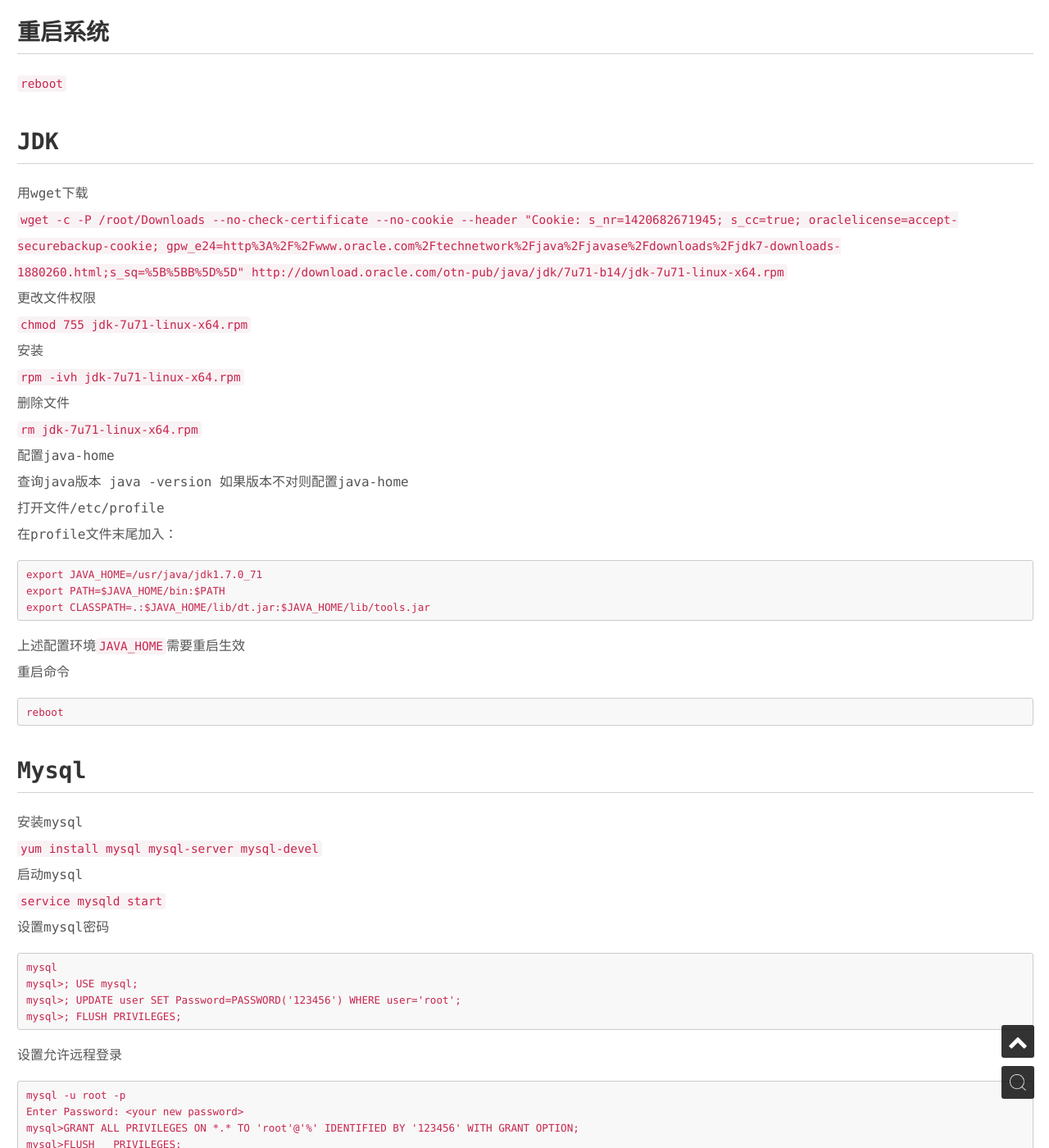
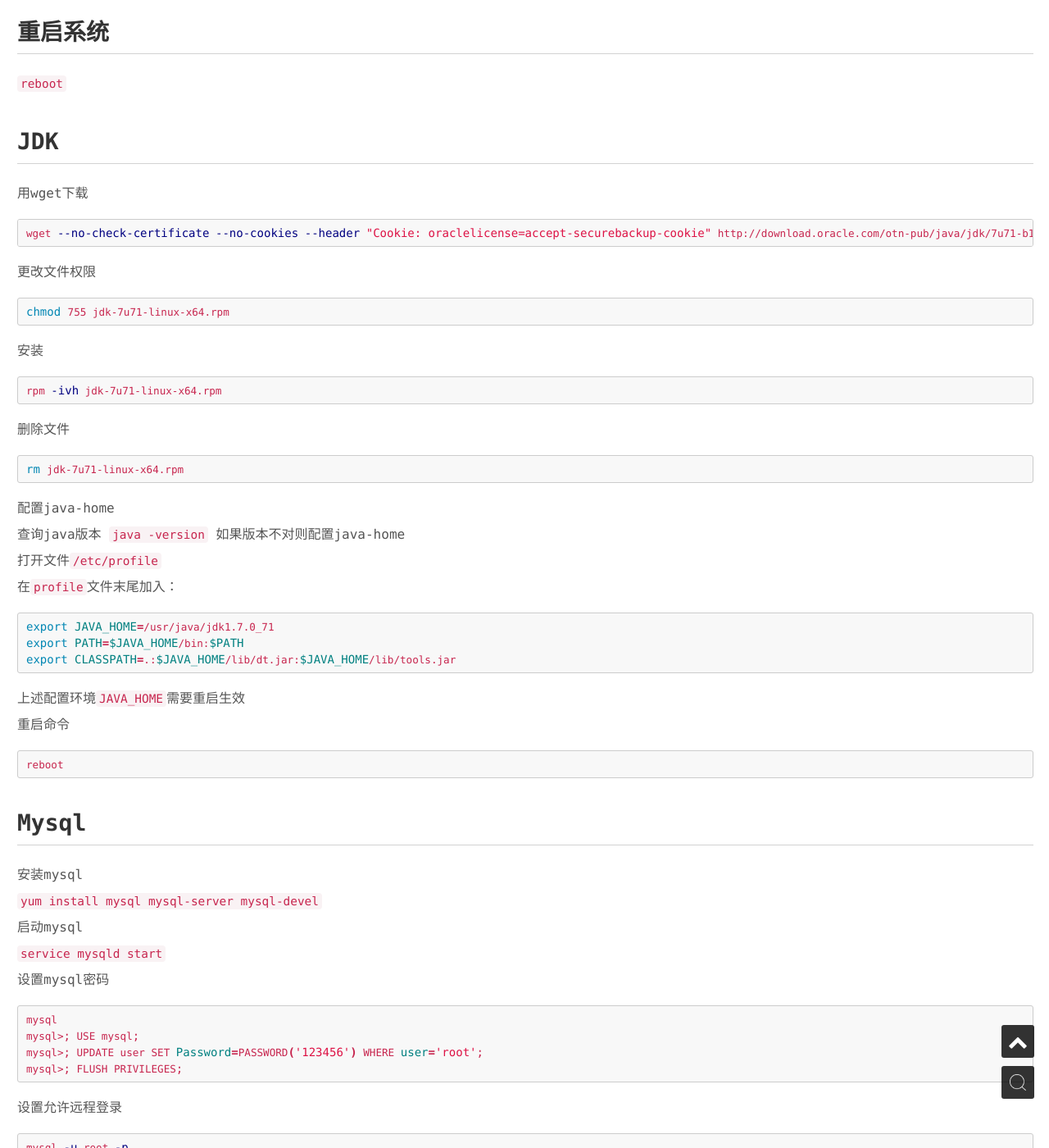
Before and after one commit to psvmc/myblog_jekyll, a Jekyll site: the page built from _posts/2014-07-04-centos-soft-install.md, in a window 1280 px wide and 1400 px high, scrolled down 1432 px. Shown: the whole window at 82% size. Built offline with Jekyll 4.4.1, drawn with Linux system fonts in a browser that asks for light colours; nearby versions of some CDN libraries; some of the changed text lies outside the part shown.

Commit message:
文章更新

````diff
--- a/_posts/2014-07-04-centos-soft-install.md
+++ b/_posts/2014-07-04-centos-soft-install.md
@@ -30,22 +30,37 @@ ssh root@112.112.112.112
 ## JDK
 
 用wget下载
-`wget -c -P /root/Downloads --no-check-certificate --no-cookie --header "Cookie: s_nr=1420682671945; s_cc=true; oraclelicense=accept-securebackup-cookie; gpw_e24=http%3A%2F%2Fwww.oracle.com%2Ftechnetwork%2Fjava%2Fjavase%2Fdownloads%2Fjdk7-downloads-1880260.html;s_sq=%5B%5BB%5D%5D" http://download.oracle.com/otn-pub/java/jdk/7u71-b14/jdk-7u71-linux-x64.rpm`
+
+```bash
+wget --no-check-certificate --no-cookies --header "Cookie: oraclelicense=accept-securebackup-cookie" http://download.oracle.com/otn-pub/java/jdk/7u71-b14/jdk-7u71-linux-x64.rpm
+```
 
 更改文件权限
-`chmod 755 jdk-7u71-linux-x64.rpm`
+
+```bash
+chmod 755 jdk-7u71-linux-x64.rpm
+```
+
 安装
-`rpm -ivh jdk-7u71-linux-x64.rpm`
+
+```bash
+rpm -ivh jdk-7u71-linux-x64.rpm
+```
+
 删除文件
-`rm  jdk-7u71-linux-x64.rpm`
+
+```bash
+rm  jdk-7u71-linux-x64.rpm
+```
 
 配置java-home
-查询java版本 java -version  如果版本不对则配置java-home
+查询java版本 `java -version`  如果版本不对则配置java-home
 
-打开文件/etc/profile
-在profile文件末尾加入：
+打开文件`/etc/profile`
 
-```
+在`profile`文件末尾加入：
+
+```bash
 export JAVA_HOME=/usr/java/jdk1.7.0_71
 export PATH=$JAVA_HOME/bin:$PATH
 export CLASSPATH=.:$JAVA_HOME/lib/dt.jar:$JAVA_HOME/lib/tools.jar
@@ -54,7 +69,7 @@ export CLASSPATH=.:$JAVA_HOME/lib/dt.jar:$JAVA_HOME/lib/tools.jar
 上述配置环境`JAVA_HOME`需要重启生效
 重启命令
 
-```
+```bash
 reboot
 ```
 
@@ -70,17 +85,21 @@ reboot
 
 设置mysql密码
 
-	mysql
-	mysql>; USE mysql;
-	mysql>; UPDATE user SET Password=PASSWORD('123456') WHERE user='root';
-	mysql>; FLUSH PRIVILEGES;
+```bash
+mysql
+mysql>; USE mysql;
+mysql>; UPDATE user SET Password=PASSWORD('123456') WHERE user='root';
+mysql>; FLUSH PRIVILEGES;
+```
 
 设置允许远程登录
 
-	mysql -u root -p
-	Enter Password: <your new password>
-	mysql>GRANT ALL PRIVILEGES ON *.* TO 'root'@'%' IDENTIFIED BY '123456' WITH GRANT OPTION;
-	mysql>FLUSH   PRIVILEGES;
+```bash
+mysql -u root -p
+Enter Password: <your new password>
+mysql>GRANT ALL PRIVILEGES ON *.* TO 'root'@'%' IDENTIFIED BY '123456' WITH GRANT OPTION;
+mysql>FLUSH PRIVILEGES;
+```
 
 设为开机启动
 
````
